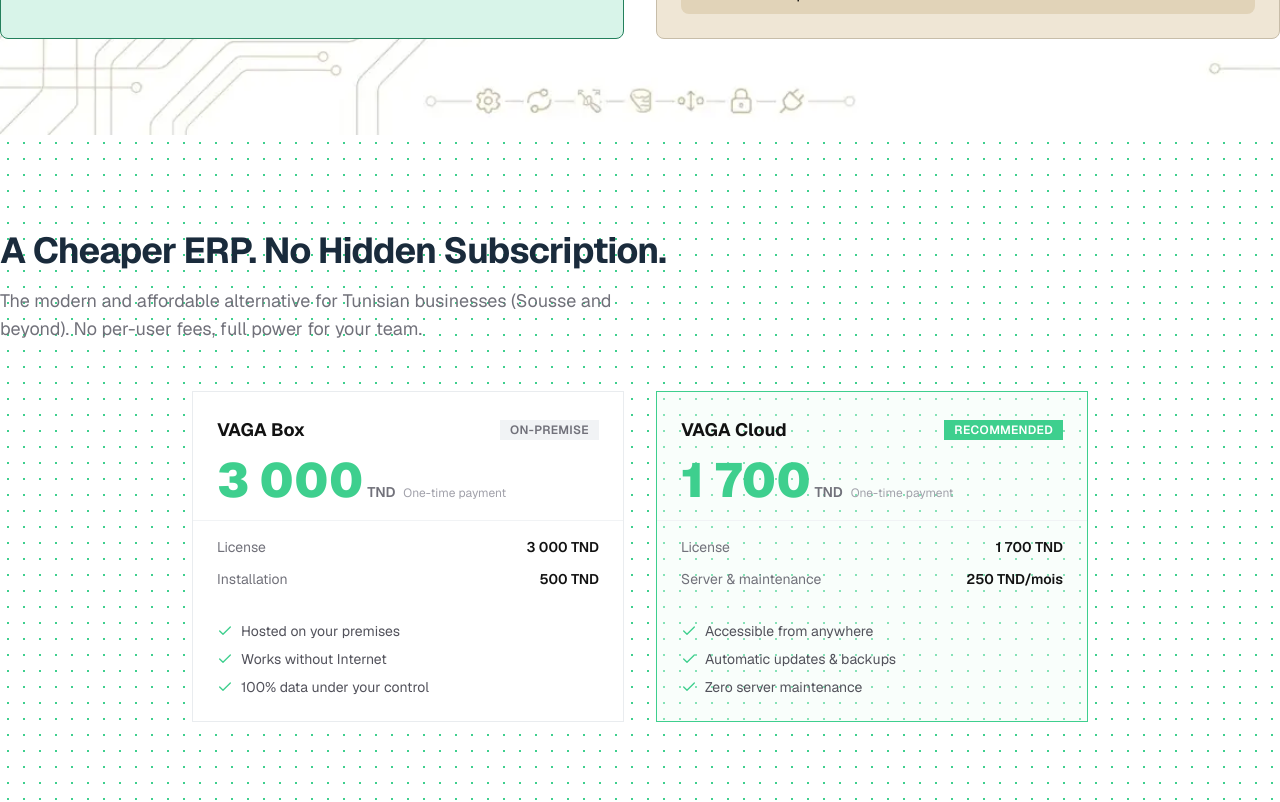
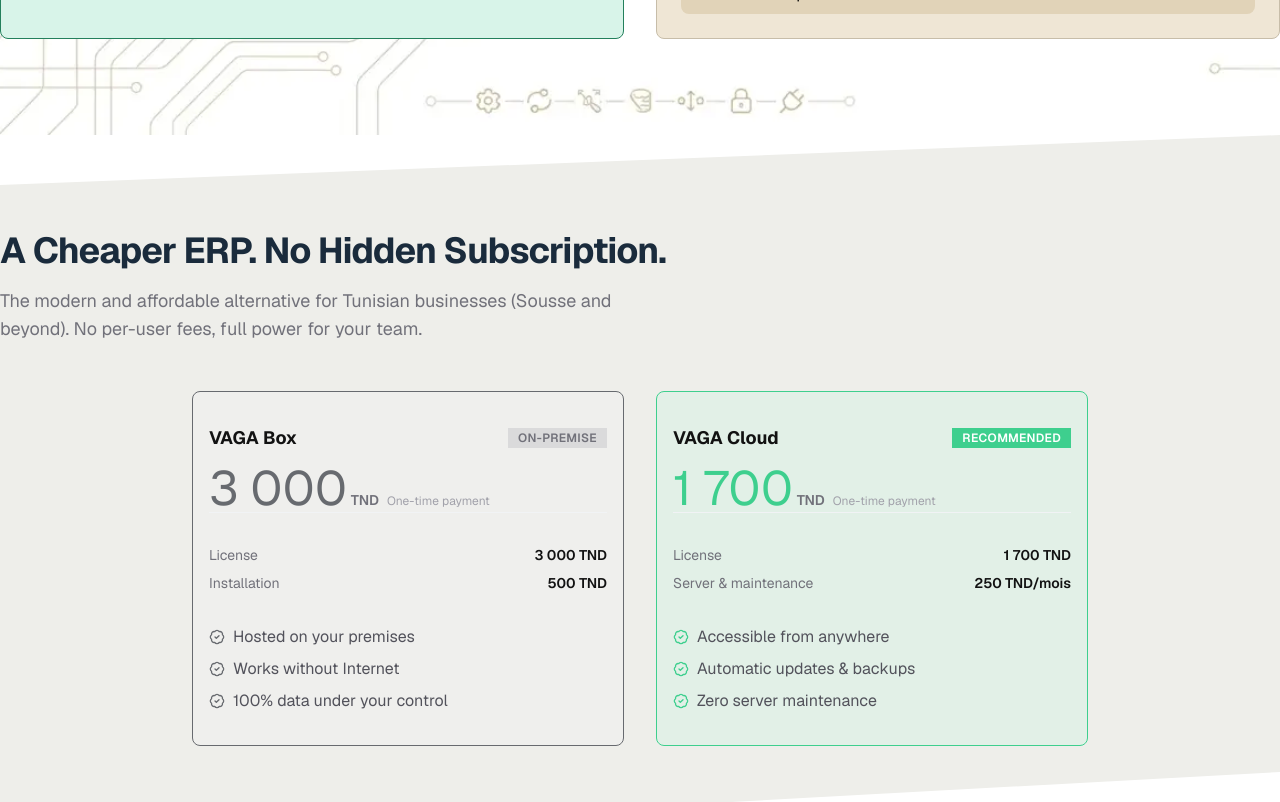
Before and after one commit to vaga-tn/vaga.tn, a Next.js app: page /en in a window 1280 px wide. Shown: the part 2900-3702 px from the top of the page. Built offline with nearby package versions, Linux system fonts and the light colour scheme; no server answers.

Commit message:
chore: refactor pricing section UI

```diff
--- a/src/app/globals.css
+++ b/src/app/globals.css
@@ -82,3 +82,7 @@ html {
   background-size: cover;
   background-repeat: no-repeat;
 }
+
+#tarification {
+  clip-path: polygon(0 50px, 100% 0, 100% calc(100% - 70px), 0 100%);
+}
--- a/src/components/sections/Pricing.tsx
+++ b/src/components/sections/Pricing.tsx
@@ -1,4 +1,4 @@
-import { Check } from "lucide-react"
+import { BadgeCheck } from "lucide-react"
 import { getTranslations } from "next-intl/server"
 import SectionTitle from "../layout/SectionTitle"
 
@@ -35,7 +35,7 @@ export async function Pricing() {
   ]
 
   return (
-    <section id="tarification" className="relative py-24 bg-white bg-[radial-gradient(#3ecf8e_1px,transparent_1px)] [background-size:16px_16px]">
+    <section id="tarification" className="relative py-24 bg-[#EEEEEA]">
       <div className="container relative z-10 px-4 mx-auto text-left lg:px-0">
 
         <SectionTitle title={t("title")} subtitle={t("subtitle")} />
@@ -44,23 +44,23 @@ export async function Pricing() {
           {plans.map((plan) => (
             <div
               key={plan.name}
-              className={`relative flex flex-col border ${plan.highlight ? "border-[#3ecf8e] bg-[#f0fdf4]/40" : "border-zinc-200 bg-white"}`}
+              className={`px-4 py-8 space-y-8 relative flex flex-col rounded-lg border ${plan.highlight ? "border-[#3ecf8e] bg-[#E2F0E7]" : "border-[#676A6F] bg-[#EFEFED]"}`}
             >
-              <div className="px-6 pt-6 pb-4 border-b border-zinc-100">
+              <div className="border-b border-zinc-100">
                 <div className="flex items-center justify-between mb-3">
                   <h3 className="text-lg font-bold text-zinc-900">{plan.name}</h3>
-                  <span className={`px-2.5 py-0.5 text-xs font-semibold tracking-wide uppercase ${plan.highlight ? "bg-[#3ecf8e] text-white" : "bg-zinc-100 text-zinc-500"}`}>
+                  <span className={`px-2.5 py-0.5 text-xs font-semibold tracking-wide uppercase ${plan.highlight ? "bg-[#3ecf8e] text-white" : "bg-[#DADADB] text-zinc-500"}`}>
                     {plan.badge}
                   </span>
                 </div>
                 <div className="flex items-baseline gap-1">
-                  <span className="text-5xl font-black text-[#3ecf8e]">{plan.price}</span>
+                  <span className={`text-5xl font-regular ${plan.highlight ? "text-[#3ecf8e]" : "text-[#676A6F]"}`}>{plan.price}</span>
                   <span className="text-sm font-semibold text-zinc-500">{plan.unit}</span>
                   <span className="ml-1 text-xs text-zinc-400">{plan.period}</span>
                 </div>
               </div>
 
-              <div className="flex-1 px-6 py-4 space-y-3">
+              <div className="flex-1 space-y-2">
                 {plan.items.map((item) => (
                   <div key={item.label} className="flex items-center justify-between text-sm">
                     <span className="text-zinc-500">{item.label}</span>
@@ -69,10 +69,10 @@ export async function Pricing() {
                 ))}
               </div>
 
-              <div className="px-6 pt-4 pb-6 space-y-2">
+              <div className="space-y-2 ">
                 {plan.features.map((feat) => (
-                  <div key={feat} className="flex items-start gap-2 text-sm text-zinc-600">
-                    <Check className="w-4 h-4 mt-0.5 shrink-0 text-[#3ecf8e]" />
+                  <div key={feat} className="flex items-center gap-2 text-base text-zinc-600">
+                    <BadgeCheck className={`w-4 h-4 ${plan.highlight ? "text-[#3ecf8e]" : "text-[#676A6F]"}`} />
                     {feat}
                   </div>
                 ))}
```
